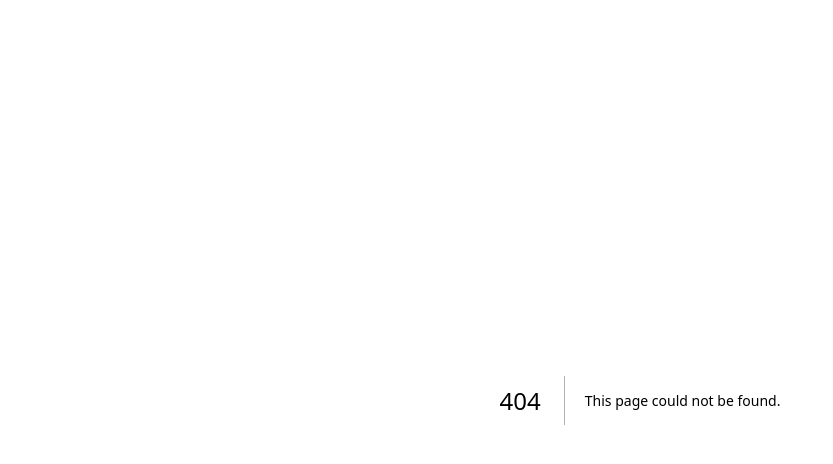
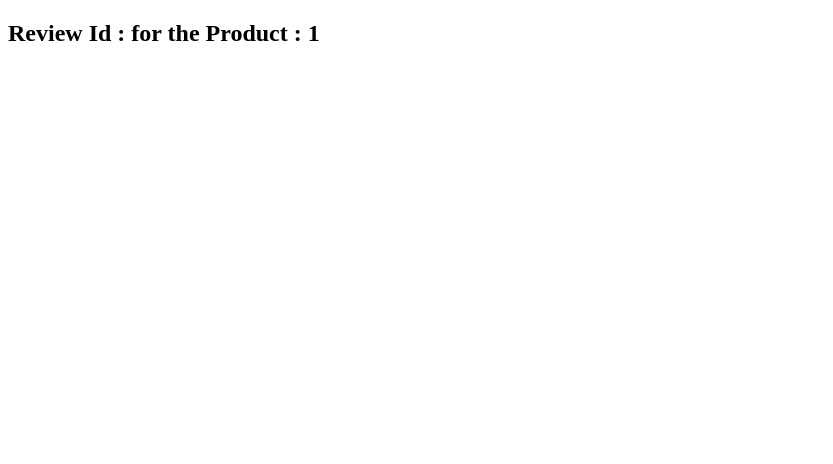
Before and after one commit to NayanPatidar/NextJS, a Next.js app in the folder my-first-app/: page /Products/1/Review/1 in a window 1280 px wide. Before the commit this address had no page. Shown: the top 464 px of the page, without its empty margins (0-833 px from the left). Built offline with nearby package versions, Linux system fonts and the light colour scheme.

Commit message:
Nested Dynamic Routing

```diff
--- /dev/null
+++ b/my-first-app/src/app/Products/[productId]/Review/[ReviewId]/page.tsx
@@ -0,0 +1,13 @@
+const Review = ({
+  params,
+}: {
+  params: { productId: string; reviewId: string };
+}) => {
+  return (
+    <h2>
+      Review Id : {params.reviewId} for the Product : {params.productId}
+    </h2>
+  );
+};
+
+export default Review
```
